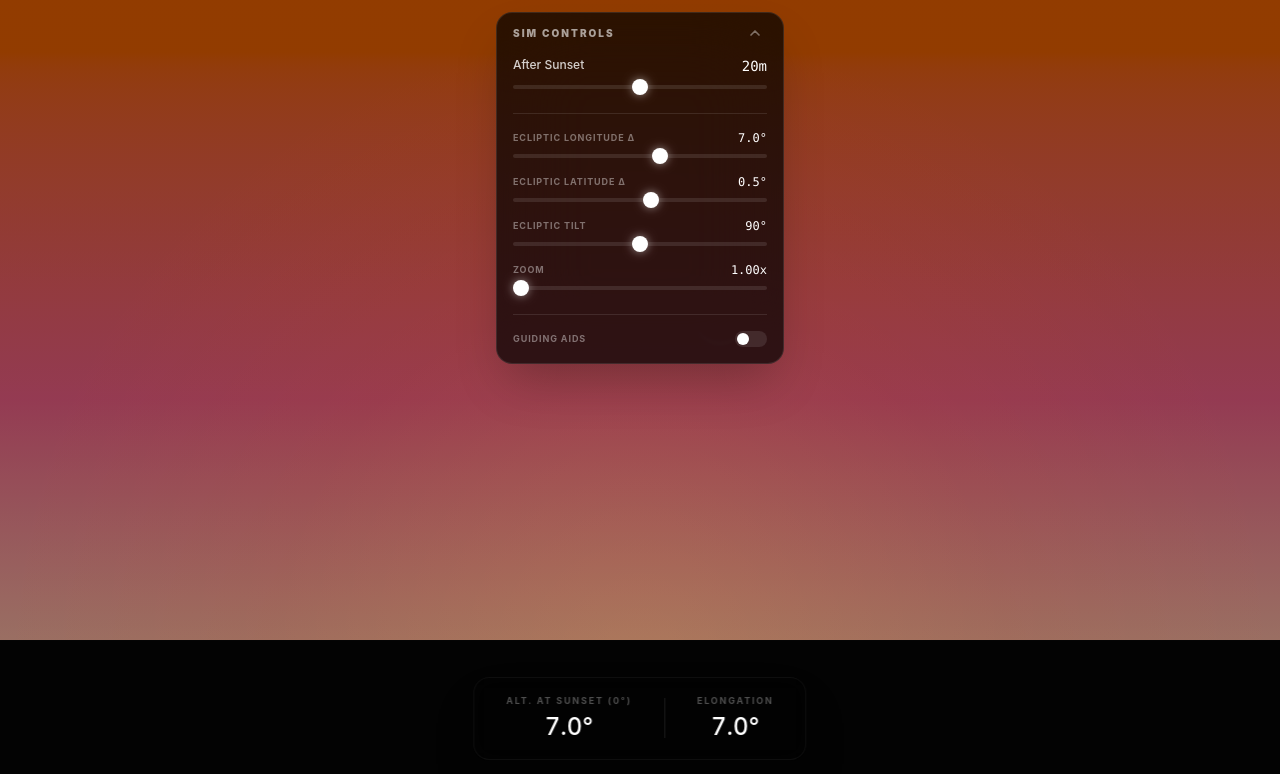
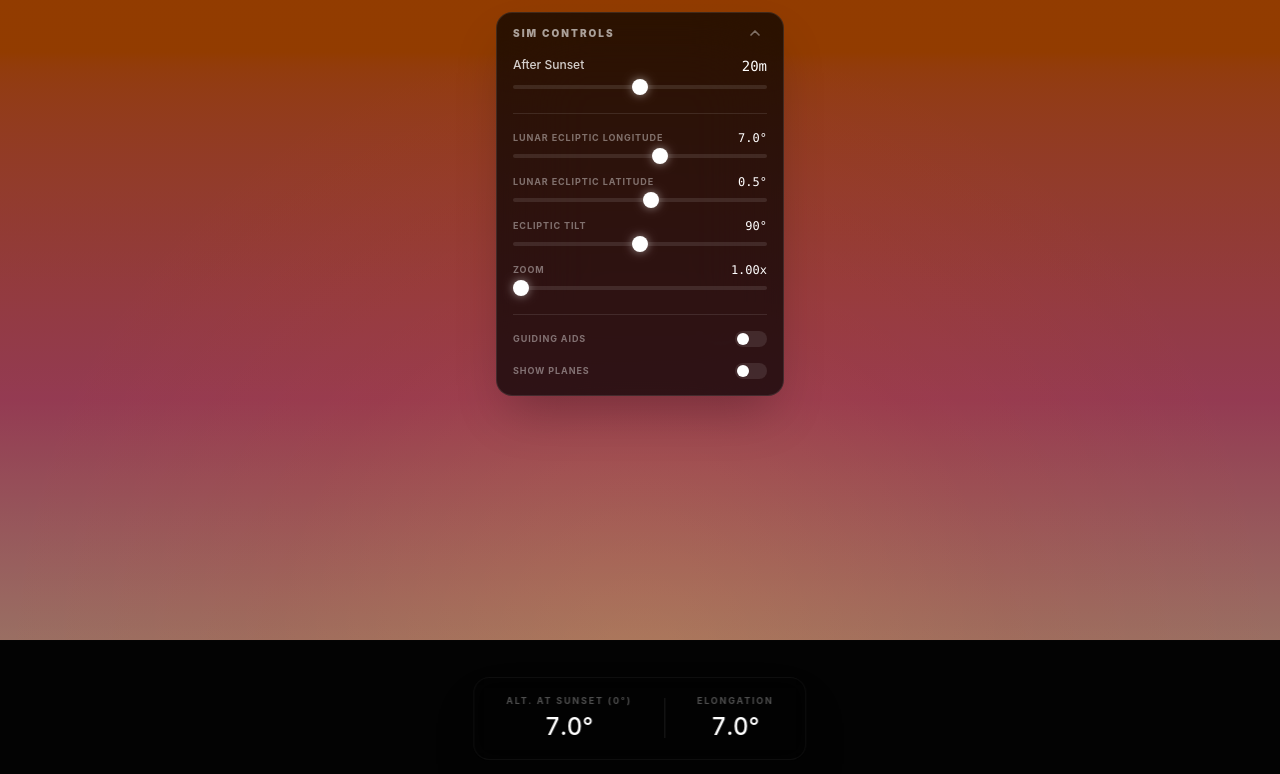
Before and after one commit to PijarAdiluhung/hilal-simulation, a Vue app: page / in a window 1280 px wide. Both pictures are taken after a click on the button 755 px from the left and 33 px from the top of the page. Shown: the top 774 px of the page. Built offline with nearby package versions, Linux system fonts and the light colour scheme.

Commit message:
added reference lines (unfinished)

```diff
--- a/src/components/ControlPanel.vue
+++ b/src/components/ControlPanel.vue
@@ -6,7 +6,8 @@ defineProps({
   lat: Number,
   tilt: Number,
   zoom: Number,
-  showAids: Boolean
+  showAids: Boolean,
+  showPlanes: Boolean,
 })
 
 const emit = defineEmits([
@@ -16,22 +17,52 @@ const emit = defineEmits([
   'update:lat',
   'update:tilt',
   'update:zoom',
-  'update:showAids'
+  'update:showAids',
+  'update:showPlanes',
 ])
 </script>
 
 <template>
-  <div class="absolute top-3 left-1/2 -translate-x-1/2 z-20 w-72 bg-black/70 backdrop-blur-2xl p-4 rounded-2xl border border-white/10 shadow-2xl transition-all duration-300">
-
+  <div
+    class="absolute top-3 left-1/2 -translate-x-1/2 z-20 w-72 bg-black/70 backdrop-blur-2xl p-4 rounded-2xl border border-white/10 shadow-2xl transition-all duration-300"
+  >
     <!-- Header / Toggle -->
     <div class="flex justify-between items-center -mt-2 mb-3">
-      <span class="text-[10px] text-white/60 font-black tracking-[0.2em] uppercase">Sim Controls</span>
+      <span class="text-[10px] text-white/60 font-black tracking-[0.2em] uppercase"
+        >Sim Controls</span
+      >
       <button
         @click="emit('update:isCollapsed', !isCollapsed)"
         class="text-white/40 hover:text-white transition-colors p-1"
       >
-        <svg v-if="isCollapsed" xmlns="http://www.w3.org/2000/svg" width="16" height="16" viewBox="0 0 24 24" fill="none" stroke="currentColor" stroke-width="2.5" stroke-linecap="round" stroke-linejoin="round"><path d="m6 9 6 6 6-6"/></svg>
-        <svg v-else xmlns="http://www.w3.org/2000/svg" width="16" height="16" viewBox="0 0 24 24" fill="none" stroke="currentColor" stroke-width="2.5" stroke-linecap="round" stroke-linejoin="round"><path d="m18 15-6-6-6 6"/></svg>
+        <svg
+          v-if="isCollapsed"
+          xmlns="http://www.w3.org/2000/svg"
+          width="16"
+          height="16"
+          viewBox="0 0 24 24"
+          fill="none"
+          stroke="currentColor"
+          stroke-width="2.5"
+          stroke-linecap="round"
+          stroke-linejoin="round"
+        >
+          <path d="m6 9 6 6 6-6" />
+        </svg>
+        <svg
+          v-else
+          xmlns="http://www.w3.org/2000/svg"
+          width="16"
+          height="16"
+          viewBox="0 0 24 24"
+          fill="none"
+          stroke="currentColor"
+          stroke-width="2.5"
+          stroke-linecap="round"
+          stroke-linejoin="round"
+        >
+          <path d="m18 15-6-6-6 6" />
+        </svg>
       </button>
     </div>
 
@@ -48,24 +79,31 @@ const emit = defineEmits([
       <input
         :value="timeOffset"
         @input="emit('update:timeOffset', Number($event.target.value))"
-        type="range" min="-20" max="60" step="1"
+        type="range"
+        min="-20"
+        max="60"
+        step="1"
         class="custom-slider"
       />
     </div>
 
     <!-- Collapsible Section -->
     <div v-if="!isCollapsed" class="flex flex-col gap-4 mt-6 pt-4 border-t border-white/10">
-
       <!-- Ecliptic Longitude Offset -->
       <div class="flex flex-col gap-2">
         <div class="flex justify-between items-center">
-          <span class="text-[9px] text-white/40 font-bold uppercase tracking-widest">Ecliptic Longitude Δ</span>
+          <span class="text-[9px] text-white/40 font-bold uppercase tracking-widest"
+            >Lunar Ecliptic Longitude</span
+          >
           <span class="text-white font-mono text-xs">{{ long.toFixed(1) }}°</span>
         </div>
         <input
           :value="long"
           @input="emit('update:long', Number($event.target.value))"
-          type="range" min="0" max="12" step="0.1"
+          type="range"
+          min="0"
+          max="12"
+          step="0.1"
           class="custom-slider"
         />
       </div>
@@ -73,13 +111,18 @@ const emit = defineEmits([
       <!-- Ecliptic Latitude Offset -->
       <div class="flex flex-col gap-2">
         <div class="flex justify-between items-center">
-          <span class="text-[9px] text-white/40 font-bold uppercase tracking-widest">Ecliptic Latitude Δ</span>
+          <span class="text-[9px] text-white/40 font-bold uppercase tracking-widest"
+            >Lunar Ecliptic Latitude</span
+          >
           <span class="text-white font-mono text-xs">{{ lat.toFixed(1) }}°</span>
         </div>
         <input
           :value="lat"
           @input="emit('update:lat', Number($event.target.value))"
-          type="range" min="-5.2" max="5.2" step="0.1"
+          type="range"
+          min="-5.2"
+          max="5.2"
+          step="0.1"
           class="custom-slider"
         />
       </div>
@@ -87,19 +130,24 @@ const emit = defineEmits([
       <!-- Ecliptic Tilt -->
       <div class="flex flex-col gap-2">
         <div class="flex justify-between items-center">
-          <span class="text-[9px] text-white/40 font-bold uppercase tracking-widest">Ecliptic Tilt</span>
+          <span class="text-[9px] text-white/40 font-bold uppercase tracking-widest"
+            >Ecliptic Tilt</span
+          >
           <span class="text-white font-mono text-xs">{{ tilt }}°</span>
         </div>
         <input
           :value="tilt"
           @input="emit('update:tilt', Number($event.target.value))"
-          type="range" min="15" max="165" step="1"
+          type="range"
+          min="15"
+          max="165"
+          step="1"
           class="custom-slider"
         />
       </div>
 
       <!-- Zoom Level -->
-      <div class="flex flex-col gap-2 ">
+      <div class="flex flex-col gap-2">
         <div class="flex justify-between items-center">
           <span class="text-[9px] text-white/40 font-bold uppercase tracking-widest">Zoom</span>
           <span class="text-white font-mono text-xs">{{ (1 / zoom).toFixed(2) }}x</span>
@@ -107,14 +155,19 @@ const emit = defineEmits([
         <input
           :value="zoom"
           @input="emit('update:zoom', Number($event.target.value))"
-          type="range" min="1" max="4" step="0.1"
+          type="range"
+          min="1"
+          max="4"
+          step="0.1"
           class="custom-slider"
         />
       </div>
 
       <!-- Guiding Aids Toggle -->
       <div class="flex items-center justify-between pt-4 mt-2 border-t border-white/10">
-        <span class="text-[9px] text-white/40 font-bold uppercase tracking-widest">Guiding Aids</span>
+        <span class="text-[9px] text-white/40 font-bold uppercase tracking-widest"
+          >Guiding Aids</span
+        >
         <button
           @click="emit('update:showAids', !showAids)"
           :class="showAids ? 'bg-amber-500' : 'bg-white/10'"
@@ -126,6 +179,23 @@ const emit = defineEmits([
           ></div>
         </button>
       </div>
+
+      <!-- Planes Toggle -->
+      <div class="flex items-center justify-between">
+        <span class="text-[9px] text-white/40 font-bold uppercase tracking-widest"
+          >Show Planes</span
+        >
+        <button
+          @click="emit('update:showPlanes', !showPlanes)"
+          :class="showPlanes ? 'bg-cyan-500' : 'bg-white/10'"
+          class="w-8 h-4 rounded-full relative transition-colors duration-200"
+        >
+          <div
+            :class="showPlanes ? 'translate-x-4' : 'translate-x-0'"
+            class="absolute top-0.5 left-0.5 w-3 h-3 bg-white rounded-full transition-transform"
+          ></div>
+        </button>
+      </div>
     </div>
   </div>
 </template>
--- /dev/null
+++ b/src/components/ReferenceLines.vue
@@ -0,0 +1,65 @@
+<script setup>
+import { computed } from 'vue'
+
+const props = defineProps({
+  sunPos: Object,
+  moonPos: Object,
+  horizonY: Number,
+  tilt: Number, // Pass the tilt ref here!
+  zoom: Number
+})
+
+const toRad = (deg) => deg * (Math.PI / 180)
+
+// Calculate two points very far apart to represent the "Infinite" Ecliptic line
+const eclipticLine = computed(() => {
+  // We subtract 90 because 90° tilt = vertical (0° or 180° in standard math rotation)
+  const angle = toRad(props.tilt - 90)
+  const length = 200 // Long enough to cover screen
+
+  return {
+    x1: `calc(${props.sunPos.left} - ${Math.cos(angle) * length}vh)`,
+    y1: `calc(${props.sunPos.top} - ${Math.sin(angle) * length}%)`,
+    x2: `calc(${props.sunPos.left} + ${Math.cos(angle) * length}vh)`,
+    y2: `calc(${props.sunPos.top} + ${Math.sin(angle) * length}%)`,
+  }
+})
+</script>
+
+<template>
+  <svg class="absolute inset-0 w-full h-full pointer-events-none z-0">
+    <!-- Corrected Ecliptic Plane -->
+    <line
+      :x1="eclipticLine.x1" :y1="eclipticLine.y1"
+      :x2="eclipticLine.x2" :y2="eclipticLine.y2"
+      stroke="rgba(255, 255, 255, 0.15)"
+      stroke-width="1"
+      stroke-dasharray="8 4"
+    />
+
+    <!-- Lunar Longitude (Distance along the ecliptic) -->
+    <line
+      :x1="sunPos.left" :y1="sunPos.top"
+      :x2="moonPos.left" :y2="sunPos.top"
+      stroke="rgba(255, 255, 255, 0.3)"
+      stroke-width="1"
+    />
+
+    <!-- Lunar Latitude (Distance above/below the ecliptic) -->
+    <line
+      :x1="moonPos.left" :y1="sunPos.top"
+      :x2="moonPos.left" :y2="moonPos.top"
+      stroke="rgba(56, 189, 248, 0.5)"
+      stroke-width="1.5"
+      stroke-dasharray="2 2"
+    />
+
+    <!-- Elongation (The direct hypotenuse/vector) -->
+    <line
+      :x1="sunPos.left" :y1="sunPos.top"
+      :x2="moonPos.left" :y2="moonPos.top"
+      stroke="rgba(251, 191, 36, 0.4)"
+      stroke-width="2"
+    />
+  </svg>
+</template>
--- a/src/composables/useCelestialMath.js
+++ b/src/composables/useCelestialMath.js
@@ -5,7 +5,7 @@ export function useCelestialMath() {
   const windowRatio = ref(1)
   const timeOffset = ref(20)       // Minutes relative to sunset
   const longOffset = ref(7)        // Degrees between Sun and Moon
-  const latOffset = ref(0.5) // Degrees of vertical offset
+  const latOffset = ref(0.5)       // Degrees of vertical offset
   const celestialTilt = ref(90)    // Degrees (90 = vertical path)
   const zoom = ref(1)
 
@@ -16,7 +16,7 @@ export function useCelestialMath() {
     MOON_RATIO: 1.0,
     DEG_TO_PX: 20,                 // Base scale: 1 degree = 20vh units
     SUN_SPEED: 0.25,               // Earth rotates 0.25 degrees per minute
-    VISIBILITY_LIMIT: 6.2,             // Minimum elongation for moon visibility
+    VISIBILITY_LIMIT: 6.2,         // Minimum elongation for moon visibility
     TWILIGHT_THRESHOLD: -3,        // Sun depth needed for moon to appear
   }
 
@@ -87,7 +87,7 @@ export function useCelestialMath() {
   // --- VISUAL COMPUTATIONS ---
   const moonOpacity = computed(() => {
     // Hide moon if sun is too high OR if moon is too close to sun
-    if (solarProgress.value > CONFIG.TWILIGHT_THRESHOLD || elongation.value < CONFIG.VISIBILITY_LIMIT_LIMIT) {
+    if (solarProgress.value > CONFIG.TWILIGHT_THRESHOLD || elongation.value < CONFIG.VISIBILITY_LIMIT) {
       return 0
     }
     const fadeFactor = 0.1 / zoom.value
--- a/src/views/SimView.vue
+++ b/src/views/SimView.vue
@@ -2,10 +2,11 @@
 import { ref, onMounted, onUnmounted } from 'vue'
 import { useCelestialMath } from '../composables/useCelestialMath'
 
-// Components (To be created next)
+// Components
 import SkyBackground from '../components/SkyBackground.vue'
 import CelestialBody from '../components/CelestialBody.vue'
 import GuidingAids from '../components/GuidingAids.vue'
+import ReferenceLines from '../components/ReferenceLines.vue'
 import ControlPanel from '../components/ControlPanel.vue'
 import StatsOverlay from '../components/StatsOverlay.vue'
 
@@ -29,11 +30,12 @@ const {
   altitudeAtSunset,
   elongation,
   groundBrightness,
-  updateWindowRatio
+  updateWindowRatio,
 } = useCelestialMath()
 
 const isCollapsed = ref(true)
 const showGuidingAids = ref(false)
+const showPlanes = ref(false)
 
 // Handle window resizing for the coordinate system
 onMounted(() => {
@@ -47,23 +49,16 @@ onUnmounted(() => {
 </script>
 
 <template>
-  <div class="relative w-full h-screen overflow-hidden flex flex-col font-sans select-none bg-black">
-
+  <div
+    class="relative w-full h-screen overflow-hidden flex flex-col font-sans select-none bg-black"
+  >
     <!-- 1. The Sky Layers (Atmosphere) -->
-    <SkyBackground
-      :progress="solarProgress"
-      :zoom="zoom"
-      :horizon-y="CONFIG.HORIZON_Y"
-    />
+    <SkyBackground :progress="solarProgress" :zoom="zoom" :horizon-y="CONFIG.HORIZON_Y" />
 
     <!-- 2. The Celestial Layer -->
     <div class="absolute inset-0 z-10 pointer-events-none">
       <!-- Sun -->
-      <CelestialBody
-        type="sun"
-        :pos="sunPos"
-        :size="50 / zoom"
-      />
+      <CelestialBody type="sun" :pos="sunPos" :size="50 / zoom" />
 
       <!-- Moon -->
       <CelestialBody
@@ -82,7 +77,17 @@ onUnmounted(() => {
         :moon-bounds="moonBounds"
         :lunar-altitude="lunarAltitude"
         :horizon-y="CONFIG.HORIZON_Y"
-        :size="(50 / zoom) + 20"
+        :size="50 / zoom + 20"
+      />
+
+      <!-- Reference Lines -->
+      <ReferenceLines
+        v-if="showPlanes"
+        :sun-pos="sunPos"
+        :moon-pos="moonPos"
+        :tilt="celestialTilt"
+        :horizon-y="CONFIG.HORIZON_Y"
+        :zoom="zoom"
       />
     </div>
 
@@ -104,14 +109,11 @@ onUnmounted(() => {
       v-model:tilt="celestialTilt"
       v-model:zoom="zoom"
       v-model:show-aids="showGuidingAids"
+      v-model:show-planes="showPlanes"
     />
 
     <!-- 5. Bottom Data Readout -->
-    <StatsOverlay
-      :altitude="altitudeAtSunset"
-      :elongation="elongation"
-    />
-
+    <StatsOverlay :altitude="altitudeAtSunset" :elongation="elongation" />
   </div>
 </template>
 
```
